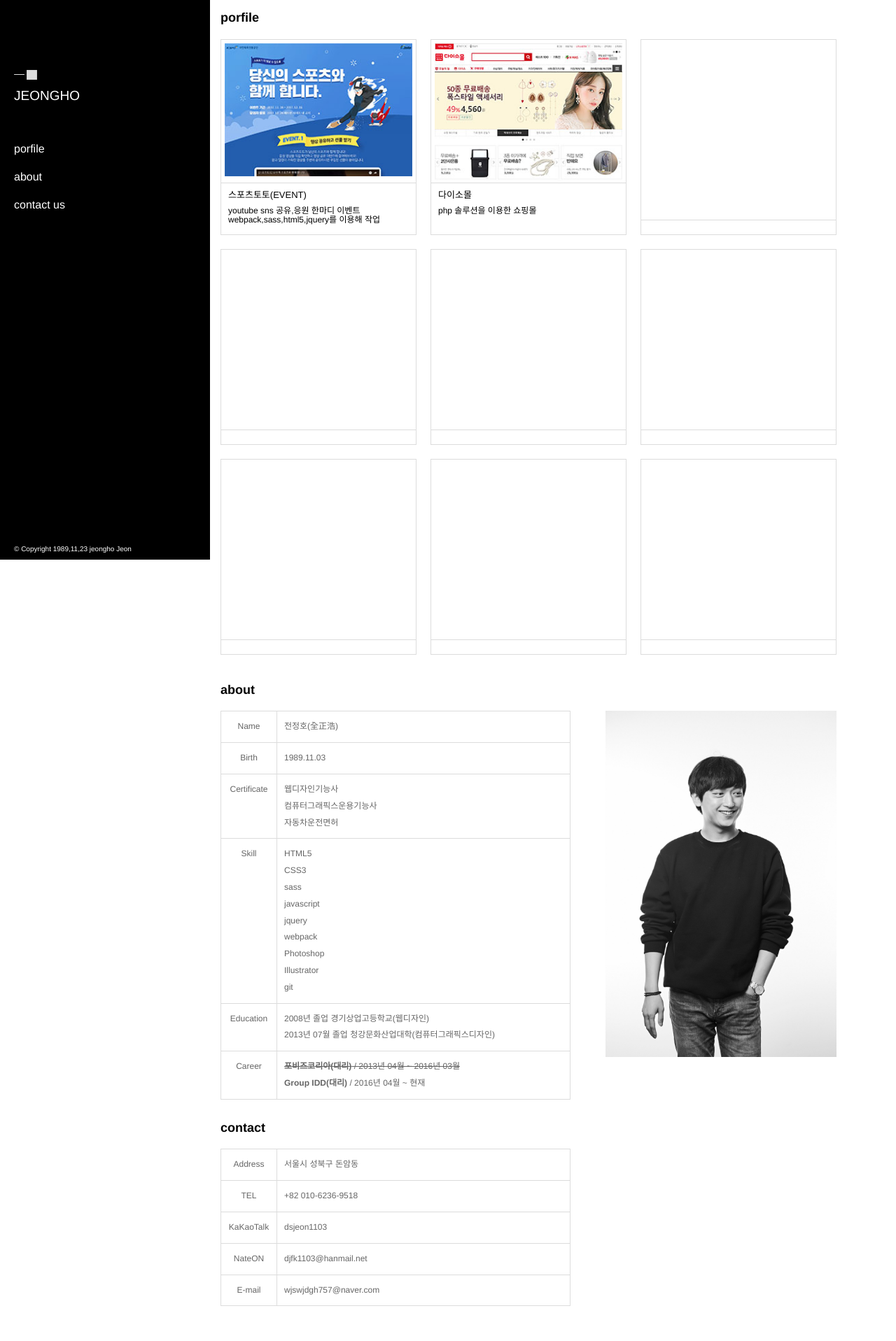
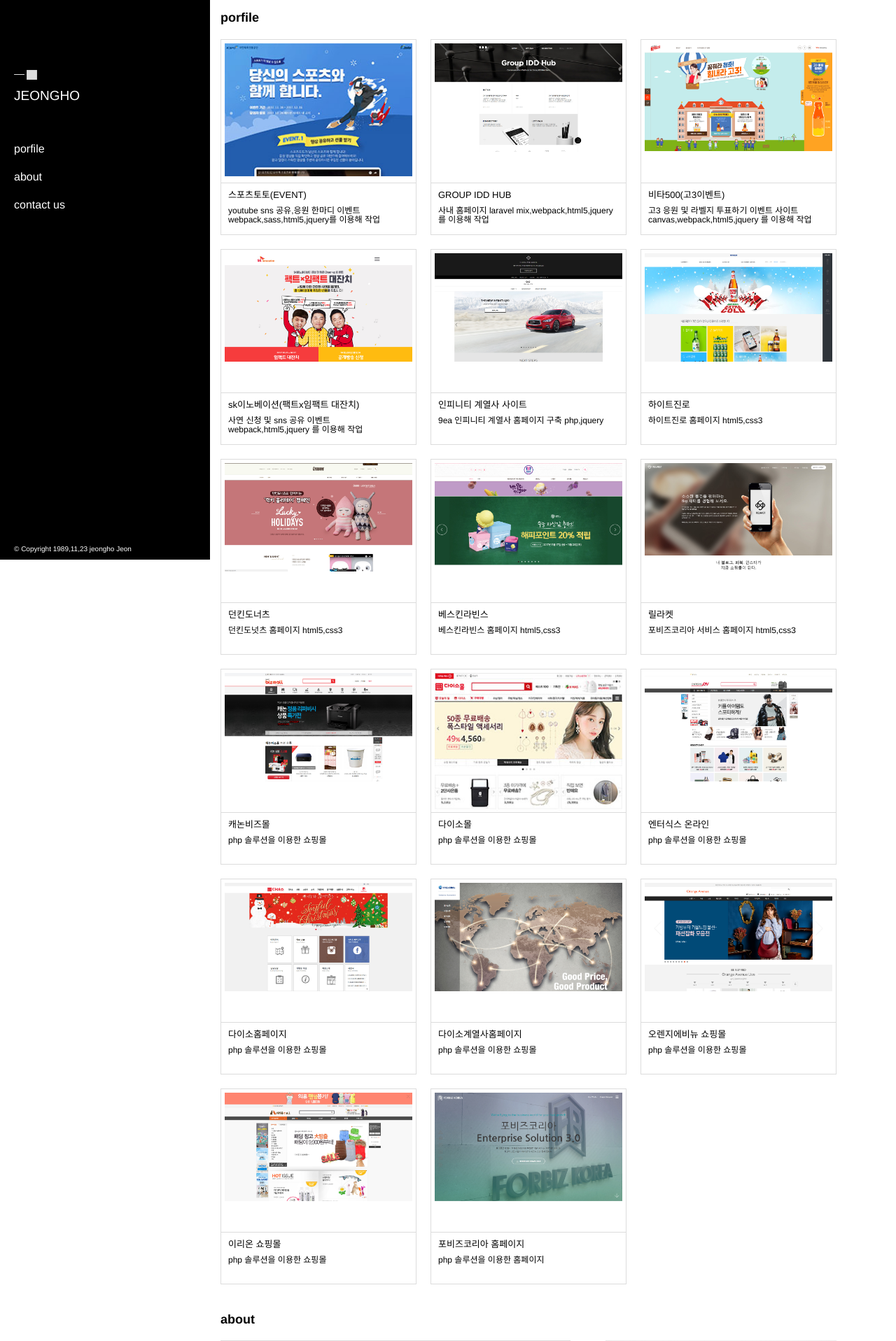
Before and after one commit to Jeonjeongho/Jeonjeongho.github.io, a PHP site: page / in a window 1280 px wide. Shown: the top 1917 px of the page at 70% size. Before the commit the page ends 1867 px from the top, so only its background shows below. Run offline with PHP 8.4, Linux system fonts and the light colour scheme.

Commit message:
포폴업데이트

```diff
--- a/index.html
+++ b/index.html
@@ -55,6 +55,123 @@
                         </a>
                     </li>
                     <li>
+                        <a href="http://hub.dbroscreative.com" target="_blank">
+                            <figure>
+                                <img src="/assets/image/porfile/img-hub.jpg" alt="">
+                                <figcaption>
+                                    <span>GROUP IDD HUB</span>
+                                    <p>사내 홈페이지 laravel mix,webpack,html5,jquery 를 이용해 작업</p>
+                                </figcaption>
+                            </figure>
+                            <div class="overlay_box"></div>
+                            <div class="arrow"></div>
+                        </a>
+                    </li>
+                    <li>
+                        <a href="http://www.ekdp.com/vita500/" target="_blank">
+                            <figure>
+                                <img src="/assets/image/porfile/img-vita.jpg" alt="">
+                                <figcaption>
+                                    <span>비타500(고3이벤트)</span>
+                                    <p>고3 응원 및 라벨지 투표하기 이벤트 사이트 canvas,webpack,html5,jquery 를 이용해 작업</p>
+                                </figcaption>
+                            </figure>
+                            <div class="overlay_box"></div>
+                            <div class="arrow"></div>
+                        </a>
+                    </li>
+                    <li>
+                        <a href="https://www.skinnovation-idea.co.kr/" target="_blank">
+                            <figure>
+                                <img src="/assets/image/porfile/img-sk.jpg" alt="">
+                                <figcaption>
+                                    <span>sk이노베이션(팩트x임팩트 대잔치)</span>
+                                    <p>사연 신청 및 sns 공유 이벤트 webpack,html5,jquery 를 이용해 작업</p>
+                                </figcaption>
+                            </figure>
+                            <div class="overlay_box"></div>
+                            <div class="arrow"></div>
+                        </a>
+                    </li>
+                    <li>
+                        <a href="http://www.infiniti-premier.co.kr/" target="_blank">
+                            <figure>
+                                <img src="/assets/image/porfile/img-infiniti.jpg" alt="">
+                                <figcaption>
+                                    <span>인피니티 계열사 사이트</span>
+                                    <p>9ea 인피니티 계열사 홈페이지 구축 php,jquery</p>
+                                </figcaption>
+                            </figure>
+                            <div class="overlay_box"></div>
+                            <div class="arrow"></div>
+                        </a>
+                    </li>
+                    <li>
+                        <a href="https://www.hitejinro.com/" target="_blank">
+                            <figure>
+                                <img src="/assets/image/porfile/img-hite.jpg" alt="">
+                                <figcaption>
+                                    <span>하이트진로</span>
+                                    <p>하이트진로 홈페이지 html5,css3</p>
+                                </figcaption>
+                            </figure>
+                            <div class="overlay_box"></div>
+                            <div class="arrow"></div>
+                        </a>
+                    </li>
+                    <li>
+                        <a href="https://www.dunkindonuts.co.kr/" target="_blank">
+                            <figure>
+                                <img src="/assets/image/porfile/img-dunkindonuts.jpg" alt="">
+                                <figcaption>
+                                    <span>던킨도너츠</span>
+                                    <p>던킨도넛츠 홈페이지 html5,css3</p>
+                                </figcaption>
+                            </figure>
+                            <div class="overlay_box"></div>
+                            <div class="arrow"></div>
+                        </a>
+                    </li>
+                    <li>
+                        <a href="https://www.baskinrobbins.co.kr/" target="_blank">
+                            <figure>
+                                <img src="/assets/image/porfile/img-baskinrobbins.jpg" alt="">
+                                <figcaption>
+                                    <span>베스킨라빈스</span>
+                                    <p>베스킨라빈스 홈페이지 html5,css3</p>
+                                </figcaption>
+                            </figure>
+                            <div class="overlay_box"></div>
+                            <div class="arrow"></div>
+                        </a>
+                    </li>
+                    <li>
+                        <a href="http://relaket.forbiz.co.kr/" target="_blank">
+                            <figure>
+                                <img src="/assets/image/porfile/img-relaket.jpg" alt="">
+                                <figcaption>
+                                    <span>릴라켓</span>
+                                    <p>포비즈코리아 서비스 홈페이지 html5,css3</p>
+                                </figcaption>
+                            </figure>
+                            <div class="overlay_box"></div>
+                            <div class="arrow"></div>
+                        </a>
+                    </li>
+                    <li>
+                        <a href="https://biz.canon-bs.co.kr/" target="_blank">
+                            <figure>
+                                <img src="/assets/image/porfile/img-canon.jpg" alt="">
+                                <figcaption>
+                                    <span>캐논비즈몰</span>
+                                    <p>php 솔루션을 이용한 쇼핑몰</p>
+                                </figcaption>
+                            </figure>
+                            <div class="overlay_box"></div>
+                            <div class="arrow"></div>
+                        </a>
+                    </li>
+                    <li>
                         <a href="https://www.daisomall.co.kr/" target="_blank">
                             <figure>
                                 <img src="/assets/image/porfile/img-daiso.JPG" alt="">
@@ -68,11 +185,12 @@
                         </a>
                     </li>
                     <li>
-                        <a href="#">
+                        <a href="http://www.enter6.co.kr/" target="_blank">
                             <figure>
-                                <img src="" alt="">
+                                <img src="/assets/image/porfile/img-enter6.jpg" alt="">
                                 <figcaption>
-
+                                    <span>엔터식스 온라인</span>
+                                    <p>php 솔루션을 이용한 쇼핑몰</p>
                                 </figcaption>
                             </figure>
                             <div class="overlay_box"></div>
@@ -80,11 +198,12 @@
                         </a>
                     </li>
                     <li>
-                        <a href="#">
+                        <a href="http://www.daiso.co.kr/" target="_blank">
                             <figure>
-                                <img src="" alt="">
+                                <img src="/assets/image/porfile/img-daisohome.jpg" alt="">
                                 <figcaption>
-
+                                    <span>다이소홈페이지</span>
+                                    <p>php 솔루션을 이용한 쇼핑몰</p>
                                 </figcaption>
                             </figure>
                             <div class="overlay_box"></div>
@@ -92,11 +211,12 @@
                         </a>
                     </li>
                     <li>
-                        <a href="#">
+                        <a href="http://www.h1global.co.kr/" target="_blank">
                             <figure>
-                                <img src="" alt="">
+                                <img src="/assets/image/porfile/img-daisohome2.jpg" alt="">
                                 <figcaption>
-
+                                    <span>다이소계열사홈페이지</span>
+                                    <p>php 솔루션을 이용한 쇼핑몰</p>
                                 </figcaption>
                             </figure>
                             <div class="overlay_box"></div>
@@ -104,11 +224,12 @@
                         </a>
                     </li>
                     <li>
-                        <a href="#">
+                        <a href="https://www.orangeave.co.kr/" target="_blank">
                             <figure>
-                                <img src="" alt="">
+                                <img src="/assets/image/porfile/img-orangeave.jpg" alt="">
                                 <figcaption>
-
+                                    <span>오렌지에비뉴 쇼핑몰</span>
+                                    <p>php 솔루션을 이용한 쇼핑몰</p>
                                 </figcaption>
                             </figure>
                             <div class="overlay_box"></div>
@@ -116,11 +237,12 @@
                         </a>
                     </li>
                     <li>
-                        <a href="#">
+                        <a href="http://www.irionmall.co.kr/" target="_blank">
                             <figure>
-                                <img src="" alt="">
+                                <img src="/assets/image/porfile/img-irionmall.jpg" alt="">
                                 <figcaption>
-
+                                    <span>이리온 쇼핑몰</span>
+                                    <p>php 솔루션을 이용한 쇼핑몰</p>
                                 </figcaption>
                             </figure>
                             <div class="overlay_box"></div>
@@ -128,23 +250,12 @@
                         </a>
                     </li>
                     <li>
-                        <a href="#">
+                        <a href="http://www.forbiz.co.kr/" target="_blank">
                             <figure>
-                                <img src="" alt="">
+                                <img src="/assets/image/porfile/img-forbiz.jpg" alt="">
                                 <figcaption>
-
-                                </figcaption>
-                            </figure>
-                            <div class="overlay_box"></div>
-                            <div class="arrow"></div>
-                        </a>
-                    </li>
-                    <li>
-                        <a href="#">
-                            <figure>
-                                <img src="" alt="">
-                                <figcaption>
-
+                                    <span>포비즈코리아 홈페이지</span>
+                                    <p>php 솔루션을 이용한 홈페이지</p>
                                 </figcaption>
                             </figure>
                             <div class="overlay_box"></div>
```
Also changed, not shown: __resource/handlebars/web/index.hbs (+141 -30 lines), __resource/scss/app.scss (+2 -5 lines), assets/image/porfile/img-baskinrobbins.jpg (added), assets/image/porfile/img-canon.jpg (added), assets/image/porfile/img-daisohome.jpg (added), assets/image/porfile/img-daisohome2.jpg (added), assets/image/porfile/img-dunkindonuts.jpg (added), assets/image/porfile/img-enter6.jpg (added), assets/image/porfile/img-forbiz.jpg (added), assets/image/porfile/img-hite.jpg (added), assets/image/porfile/img-hub.jpg (added), assets/image/porfile/img-infiniti.jpg (added), assets/image/porfile/img-irionmall.jpg (added), assets/image/porfile/img-orangeave.jpg (added), 3 more files.
